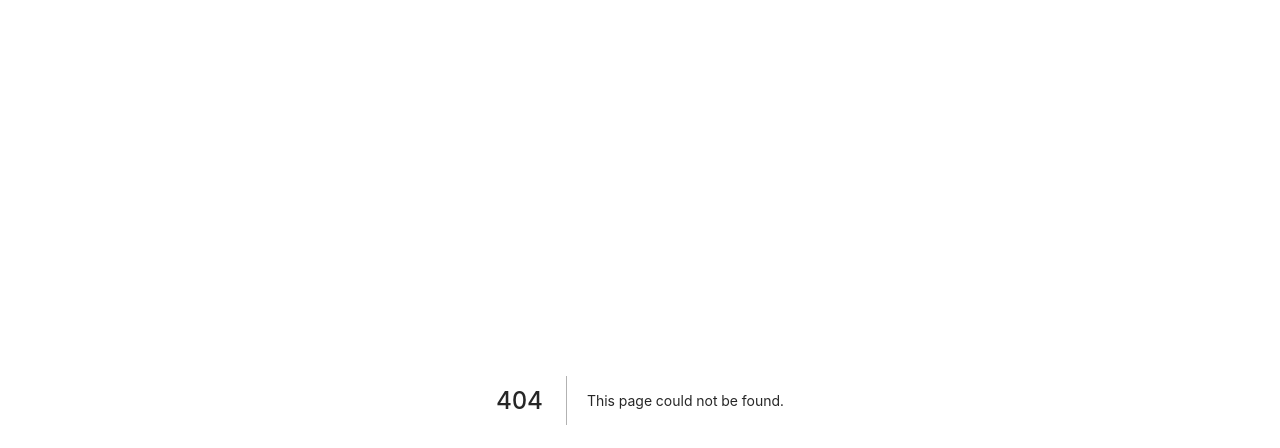
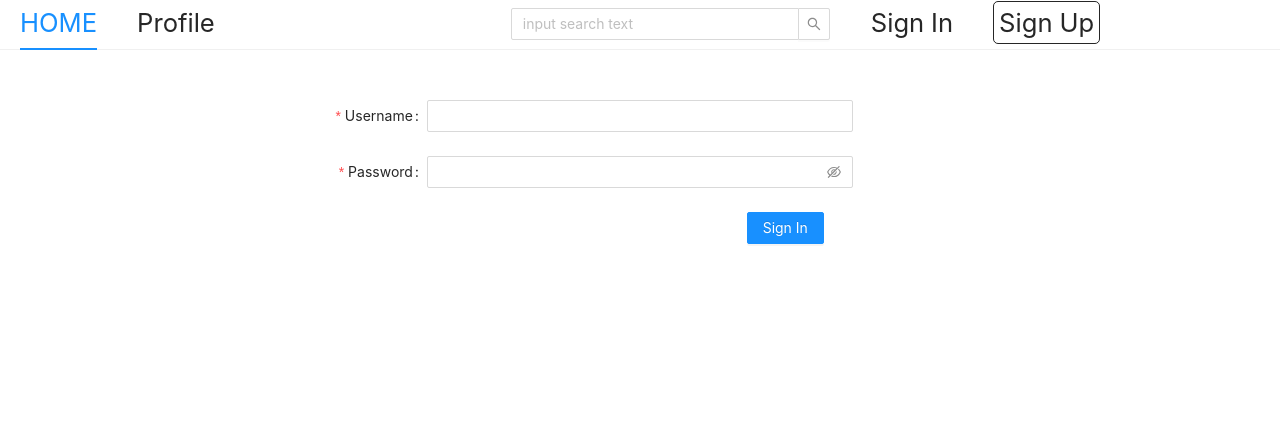
Before and after one commit to kim0612/next-nodebird, a Next.js app in the folder prepare/front/: page /signIn in a window 1280 px wide. Before the commit this address had no page. Shown: the top 448 px of the page. Built offline with nearby package versions, Linux system fonts and the light colour scheme.

Commit message:
#2.4.1_로그인폼
antd 로그인폼 긁어옴

```diff
--- a/prepare/front/components/AppLayout.js
+++ b/prepare/front/components/AppLayout.js
@@ -10,16 +10,19 @@ const AppLayout = ({children}) => {
     <>
       <Menu mode="horizontal">
         <Menu.Item>
-          <Link href='/'><a>HOME</a></Link>
+          <Link href='/'><a style={{fontSize:"2vw"}}>HOME</a></Link>
         </Menu.Item>
         <Menu.Item>
-          <Link href='/profile'><a>Profile</a></Link>
+          <Link href='/profile'><a style={{fontSize:"2vw"}}>Profile</a></Link>
         </Menu.Item>
-        <Menu.Item style={{ marginLeft:"50px"}}>
-          <Search placeholder="input search text" allowClear  style={{ width: "30vw", verticalAlign:"middle" }} />
+        <Menu.Item style={{ marginLeft:"20vw"}}>
+          <Search placeholder="input search text" allowClear  style={{ width: "25vw", verticalAlign:"middle" }} />
         </Menu.Item>
         <Menu.Item>
-          <Link href='/signUp'><a>SignUp</a></Link>
+          <Link href='/signIn'><a style={{fontSize:"2vw"}}>Sign In</a></Link>
+        </Menu.Item>
+        <Menu.Item>
+          <Link href='/signUp'><a style={{fontSize:"2vw",border:"solid 0.5px", borderRadius: '5px', padding: "5px"}}>Sign Up</a></Link>
         </Menu.Item>
       </Menu>
       {children}
--- a/prepare/front/pages/index.js
+++ b/prepare/front/pages/index.js
@@ -10,7 +10,7 @@ const Home = () => {
         <title>HOME | NodeBird</title>
       </Head>
       <AppLayout>
-          Hello next!
+          GRID 연습
           <div>
             <Row style={{height:30,backgroundColor:"red"}}>
               a
@@ -33,7 +33,7 @@ const Home = () => {
               c
             </Row>
           </div>
-          <Divider orientation="left">Fill rest</Divider>
+          <Divider orientation="middle">HOME</Divider>
           asdf
       </AppLayout>
     </>
--- a/prepare/front/pages/profile.js
+++ b/prepare/front/pages/profile.js
@@ -1,6 +1,7 @@
 import React from 'react';
+import Head from 'next/head';
+
 import AppLayout from '../components/appLayout';
-import Head from 'next/head';
 
 const Profile = () => {
   return (
--- /dev/null
+++ b/prepare/front/pages/signIn.js
@@ -0,0 +1,65 @@
+import React, { useState } from 'react';
+import Head from 'next/head'
+import{ Form, Input, Button, Checkbox } from 'antd';
+
+import AppLayout from '../components/appLayout';
+
+const layout = {
+  labelCol: { span: 8 },
+  wrapperCol: { span: 8 },
+};
+const tailLayout = {
+  wrapperCol: { offset: 14 },
+};
+
+const SignIn = () => {
+  const onFinish = (values) => {
+    console.log('Success:', values);
+  };
+
+  const onFinishFailed = (errorInfo) => {
+    console.log('Failed:', errorInfo);
+  };
+  return(
+    <>
+      <Head>
+        <title>로그인 | NodeBird</title>
+      </Head>
+      <AppLayout>
+
+        <Form
+          {...layout}
+          name="loginForm"
+          onFinish={onFinish}
+          onFinishFailed={onFinishFailed}
+          style={{marginTop:"50px"}}
+        >
+          <Form.Item
+            label="Username"
+            name="username"
+            rules={[{ required: true, message: 'Please input your username!' }]}
+          >
+            <Input />
+          </Form.Item>
+
+          <Form.Item
+            label="Password"
+            name="password"
+            rules={[{ required: true, message: 'Please input your password!' }]}
+          >
+            <Input.Password />
+          </Form.Item>
+
+          <Form.Item {...tailLayout}>
+            <Button type="primary" htmlType="submit">
+              Sign In
+            </Button>
+          </Form.Item>
+        </Form>
+
+      </AppLayout>
+    </>
+  );
+}
+
+export default SignIn;
--- a/prepare/front/pages/signUp.js
+++ b/prepare/front/pages/signUp.js
@@ -1,6 +1,7 @@
 import React from 'react';
+import Head from 'next/head';
+
 import AppLayout from '../components/appLayout';
-import Head from 'next/head';
 
 const SignUp = () => {
   return (
```
